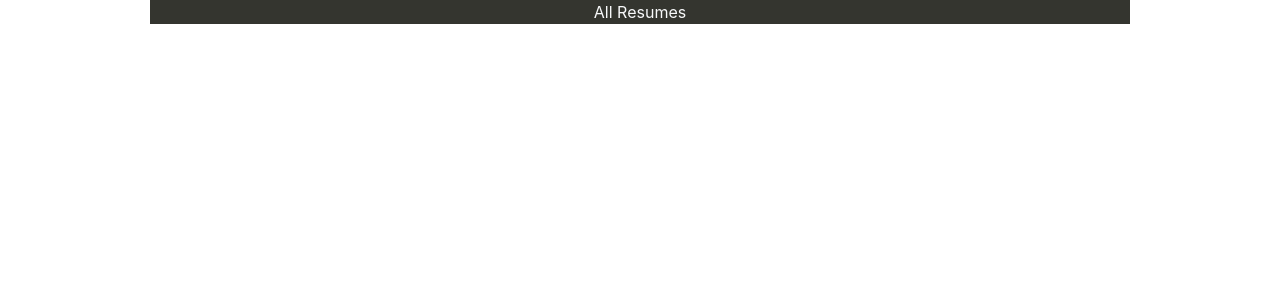
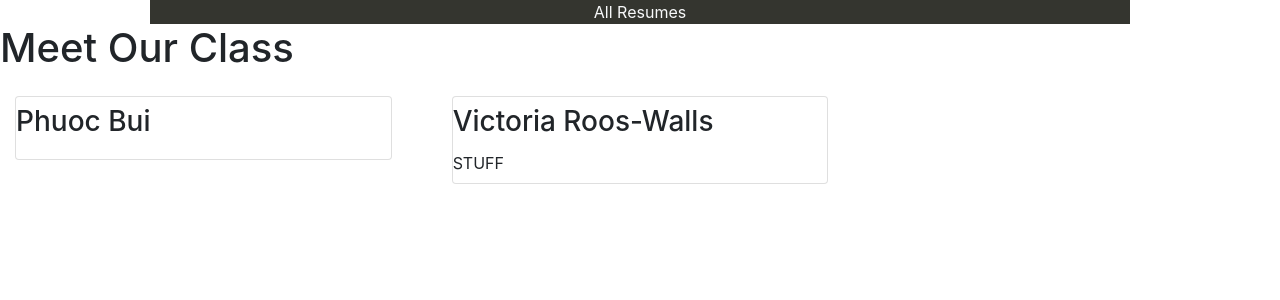
Before and after one commit to Ripster47/oniline_resume_vue, a Vue app: page / in a window 1280 px wide. Shown: the top 300 px of the page. Built offline with nearby package versions, Linux system fonts and the light colour scheme.

Commit message:
working index

```diff
--- a/src/views/ResumeIndex.vue
+++ b/src/views/ResumeIndex.vue
@@ -1,6 +1,15 @@
 <template>
   <div class="resume-index">
-    <h1>{{ message }}</h1>
+    <h1> Meet Our Class </h1>
+
+    <div class="card-deck">
+      <div class="col-md-4" v-for="student in students">
+        <div class="card mt-3">
+          <h3 class="card-title mt-2"> {{ student.first_name }} {{ student.last_name }}</h3>
+          <p class="card-text mb-2"> {{student.capstone.description}} </p>
+        </div>
+      </div>
+    </div>
   </div>
 </template>
 
@@ -8,13 +17,157 @@
 </style>
 
 <script>
+  var axios = require("axios");
 export default {
   data: function() {
     return {
-
-    };
+          // "student_id": #,
+          students: [],
+          first_name: "",
+          last_name: "",
+          email: "",
+          phone_number: "",
+          short_bio: "",
+          linkedin_url: "",
+          twitter_handle: "",
+          personal_blog: "",
+          online_resume_url: "",
+          github_url: "",
+          photo: "",
+          experience: [
+                         {
+                           // "student_id: #,
+                            start_date: "",
+                            end_date: "",
+                            job_title: "",
+                            company_name: "",
+                            details: ""
+                         }
+          ],
+          education:[
+                      {
+                        // "student_id: #,
+                        start_date: "",
+                        end_date: "",
+                        degree: "",
+                        university_name: "",
+                        details: ""
+                      }
+          ],
+          skills: [
+                      {
+                        // "student_id: #,
+                        skill: ""
+                      }
+          ],
+          capstone:
+                      {
+                        // "student_id: #,
+                        name: "",
+                        description: "",
+                        url: ""
+                      }
+      }
+    },
+  created: function() {
+    this.students =
+                    [
+                      {
+                        student_id: 1,
+                        first_name: "Phuoc",
+                        last_name: "Bui",
+                        email: "phuocbui@gmail.com",
+                        phone_number: "123-456-7891",
+                        short_bio: "IT'S ME",
+                        linkedin_url: "linkedin.com",
+                        twitter_handle: "pnb90",
+                        personal_blog: "",
+                        online_resume_url: "",
+                        github_url: "",
+                        photo: "",
+                        experience: [
+                                       {
+                                         // student_id: #,
+                                         start_date: "",
+                                         end_date: "",
+                                         job_title: "",
+                                         company_name: "",
+                                         details: ""
+                                       }
+                        ],
+                        education:[
+                                    {
+                                      // student_id: #,
+                                      start_date: "",
+                                      end_date: "",
+                                      degree: "",
+                                      university_name: "",
+                                      details: ""
+                                    }
+                        ],
+                        skills: [
+                                    {
+                                      // student_id: #,
+                                      skill: ""
+                                    }
+                        ],
+                        capstone:
+                                    {
+                                      // student_id: #,
+                                      name: "",
+                                      description: "",
+                                      url: ""
+                                    }
+                      },
+                      {
+                        student_id: 2,
+                        first_name: "Victoria",
+                        last_name: "Roos-Walls",
+                        email: "phuocbui@gmail.com",
+                        phone_number: "123-456-7891",
+                        short_bio: "IT'S ME",
+                        linkedin_url: "linkedin.com",
+                        twitter_handle: "pnb90",
+                        personal_blog: "",
+                        online_resume_url: "",
+                        github_url: "",
+                        photo: "",
+                        experience: [
+                                       {
+                                         // student_id: #,
+                                         start_date: "",
+                                         end_date: "",
+                                         job_title: "",
+                                         company_name: "",
+                                         details: "CAPPA CAPPA CAPPA "
+                                       }
+                        ],
+                        education:[
+                                    {
+                                      // student_id: #,
+                                      start_date: "",
+                                      end_date: "",
+                                      degree: "",
+                                      university_name: "",
+                                      details: ""
+                                    }
+                        ],
+                        skills: [
+                                    {
+                                      // student_id: #,
+                                      skill: ""
+                                    }
+                        ],
+                        capstone:
+                                    {
+                                      // student_id: #,
+                                      name: "",
+                                      description: "STUFF ",
+                                      url: ""
+                                    }
+                      }
+                    ]
   },
-  created: function() {},
   methods: {}
 };
 </script>
```
